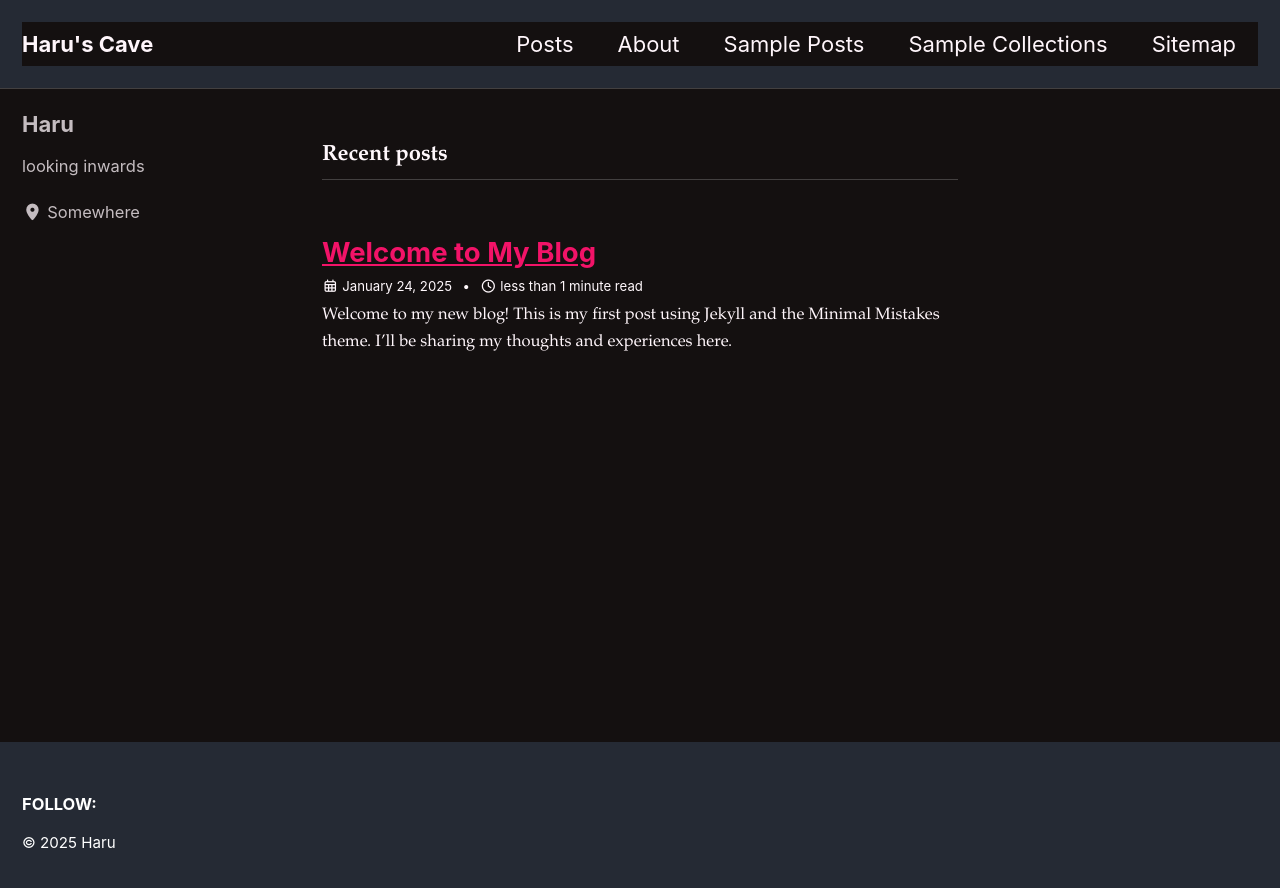
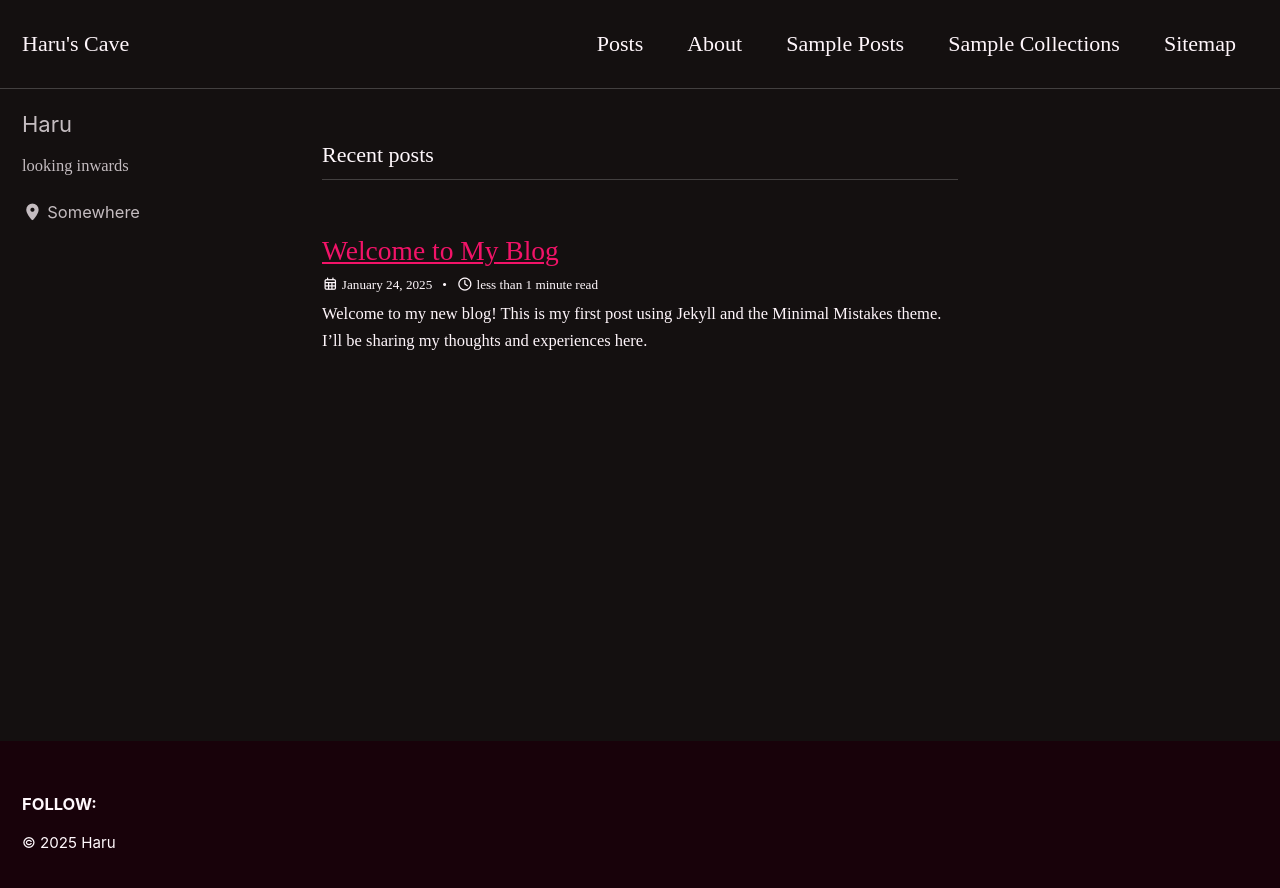
Before and after one commit to hxxru-u/hxxru-u.github.io, a Jekyll site: the page built from index.html, in a window 1280 px wide. Shown: the top 888 px of the page. Built offline with Jekyll 4.4.1, drawn with Linux system fonts in a browser that asks for light colours; cached includes are drawn as plain includes; the list of posts is cut into pages by our own code.

Commit message:
Remove custom colors to use neon theme defaults

```diff
--- a/assets/css/main.scss
+++ b/assets/css/main.scss
@@ -11,37 +11,49 @@
 /* Custom CSS */
 :root {
   /* Font customization */
-  --font-family-main: "EB Garamond", Garamond, "Times New Roman", serif;
-  --font-family-heading: "EB Garamond", Garamond, "Times New Roman", serif;
+  --font-family-main: "EB Garamond", serif;
+  --font-family-heading: "EB Garamond", serif;
 }
 
-/* Base styling */
+/* Typography overrides */
 body {
   font-family: var(--font-family-main);
   line-height: 1.65;
 }
 
-h1, h2, h3, h4, h5, h6 {
+h1, h2, h3, h4, h5, h6,
+.site-title,
+.page__title,
+.page__meta,
+.archive__item-title,
+.toc__menu,
+.nav__title,
+.greedy-nav a,
+.sidebar p,
+.author__name,
+.author__bio,
+.page__footer {
   font-family: var(--font-family-heading);
+  font-weight: 400;
 }
 
-/* Custom link colors */
 .page__content {
+  font-family: var(--font-family-main);
+
+  h1, h2, h3, h4, h5, h6 {
+    font-weight: 400;
+  }
+
+  strong {
+    font-weight: 500;
+  }
+
   a {
     text-decoration: none;
+    font-weight: 400;
+
     &:hover {
       text-decoration: underline;
     }
   }
 }
-
-/* Customize masthead (navigation) */
-.masthead {
-  background-color: #252a34;
-}
-
-/* Customize footer */
-.page__footer {
-  background-color: #252a34;
-  color: #fff;
-}
```
